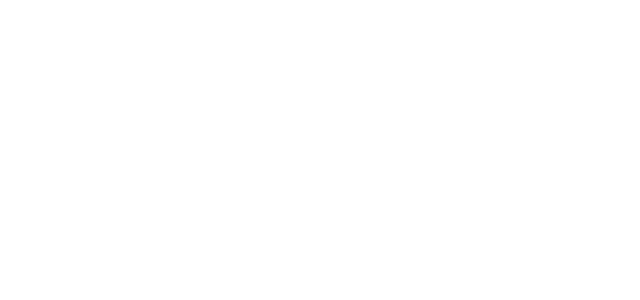
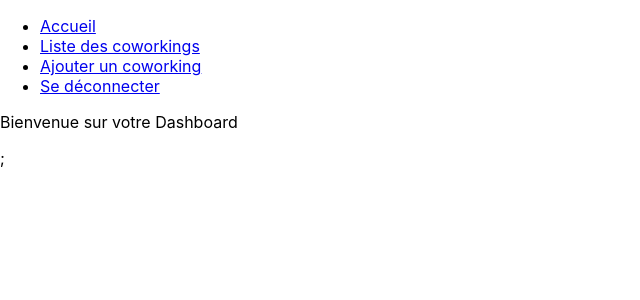
Before and after one commit to CelineChignon/CoworkingFront, a React (Create React App) app: page /admin in a window 1280 px wide. Before the commit this address had no page. Shown: the top 300 px of the page, without its empty margins (0-640 px from the left). Built offline with nearby package versions, Linux system fonts and the light colour scheme.

Commit message:
add DashboardPage and deconnexion

```diff
--- a/src/App.js
+++ b/src/App.js
@@ -1,9 +1,10 @@
 import { BrowserRouter, Route, Routes } from "react-router-dom";
-import CoworkingsPage from "./pages/CoworkingsPage";
-import CreateCoworkingPage from "./pages/CreateCoworkingPage";
-import HomePage from "./pages/HomePage";
-import LoginPage from "./pages/LoginPage";
-import UpdateCoworkingPage from "./pages/UpdateCoworkingPage";
+import CoworkingsPage from "./pages/admin/CoworkingsPage";
+import CreateCoworkingPage from "./pages/admin/CreateCoworkingPage";
+import HomePage from "./pages/public/HomePage";
+import LoginPage from "./pages/public/LoginPage";
+import UpdateCoworkingPage from "./pages/admin/UpdateCoworkingPage";
+import DashboardPage from "./pages/admin/DashboardPage";
 
 
 function App() {
@@ -12,6 +13,7 @@ function App() {
 
       <Routes>
         <Route path="/" element={<HomePage />} />
+        <Route path="/admin" element={<DashboardPage />} />
         <Route path="/admin/coworkings" element={<CoworkingsPage />} />
         <Route path="/admin/coworkings/create" element={<CreateCoworkingPage />} />
         <Route path="/admin/coworkings/:id/update" element={<UpdateCoworkingPage />} />
--- /dev/null
+++ b/src/components/admin/HeaderAdmin.jsx
@@ -0,0 +1,35 @@
+import Cookies from "js-cookie";
+import { Link, useNavigate } from "react-router-dom";
+
+const HeaderAdmin = () => {
+
+    const navigate = useNavigate()
+
+    // rajout d'un onclick sur le lien se deconnecter pour vider les cookies et renvoyer vers la page de connexion
+    const handleGetout = () => {
+        Cookies.remove("jwt");
+        navigate("/login")
+    }
+    return (
+        <header>
+            <nav>
+                <ul>
+                    <li>
+                        <Link to={"/"}>Accueil</Link>
+                    </li>
+                    <li>
+                        <Link to={"/admin/coworkings"}>Liste des coworkings</Link>
+                    </li>
+                    <li>
+                        <Link to={"/admin/coworkings/create"}>Ajouter un coworking</Link>
+                    </li>
+                    <li>
+                        <a href="#" onClick={handleGetout}>Se déconnecter</a>
+                    </li>
+                </ul>
+            </nav>
+        </header>
+    );
+};
+
+export default HeaderAdmin;
--- a/src/pages/CoworkingsPage.jsx
+++ b/src/pages/admin/CoworkingsPage.jsx
@@ -1,8 +1,9 @@
 import Cookies from "js-cookie";
 import React, { useEffect, useState } from "react";
-import { Link } from "react-router-dom";
+import { Link, useNavigate } from "react-router-dom";
+import HeaderAdmin from "../../components/admin/HeaderAdmin";
 const CoworkingsPage = () => {
-
+    const navigate = useNavigate()
     const [coworkings, setCoworkings] = useState([])
     const [deleteCoworkingMessage, setDeleteCoworkingMessage] = useState(null);
 
@@ -14,8 +15,12 @@ const CoworkingsPage = () => {
     }
     //Je passe la variable deleteCoworkingMessage dans la fonction useEffect, à chaque utilisation de cette variable par un utilisateur la liste des coworkings sera mise à jour
     useEffect(() => {
+        if (!Cookies.get("jwt")) {
+            navigate("/login");
+        }
         fetchApiCoworkings();
     }, [deleteCoworkingMessage])
+    // Rajout d'une condition, si les cookies jwt sont vident alors on redirige l'utlisateur vers la page de login
 
     // je créer une variable pour stocker le cookies et si l'utilisateur est connecté, Authorization (rajouté dans headers) va verifier que le cookie du navigateur a bien un token valide
     const token = Cookies.get("jwt");
@@ -35,6 +40,7 @@ const CoworkingsPage = () => {
     return (
 
         <div>
+            <HeaderAdmin />
             <h1>Liste de nos Coworkings:</h1>
             {deleteCoworkingMessage && <p>{deleteCoworkingMessage}</p>}
             {coworkings.map((coworking) => (
--- a/src/pages/CreateCoworkingPage.jsx
+++ b/src/pages/admin/CreateCoworkingPage.jsx
@@ -1,5 +1,7 @@
 import Cookies from "js-cookie";
+import { useEffect } from "react";
 import { useNavigate } from "react-router-dom";
+import HeaderAdmin from "../../components/admin/HeaderAdmin";
 
 const CreateCoworkingPage = () => {
     const navigate = useNavigate()
@@ -37,7 +39,8 @@ const CreateCoworkingPage = () => {
             },
 
         };
-        // je créer une variable pour stocker le cookies et si l'utilisateur est connecté, Authorization (rajouté dans headers) va verifier que le cookie du navigateur a bien un token valide
+        // je créer une variable pour stocker le cookies et si l'utilisateur est connecté, quand l'appel Api est effectué il verifie les différents objects (tel que method body et Authorization etc
+        // va verifier que le cookie du navigateur a bien un token valide
         const token = Cookies.get("jwt");
 
         //méthode Post pour effectuer des requêtes de création vers l'api, on renvoit dans le body les valeurs récuperées dans coworkingData
@@ -54,7 +57,18 @@ const CreateCoworkingPage = () => {
         navigate("/admin/coworkings");
     }
     // Utilisation de navigate pour rediriger l'utilisateur sur la liste des coworkings après rajout de la création
+    useEffect(() => {
+
+        if (!Cookies.get("jwt")) {
+            navigate("/login");
+        }
+
+    }, []);
+    // Rajout d'une condition, si les cookies jwt sont vident alors on redirige l'utlisateur vers la page de login
     return (
+        <>
+            <HeaderAdmin />
+
             <form onSubmit={handleSubmitCreate} >
                 <h1>Creating a coworking </h1>
                 <div>
@@ -115,6 +129,7 @@ const CreateCoworkingPage = () => {
 
 
             </form>
+        </>
     )
 }
 
--- /dev/null
+++ b/src/pages/admin/DashboardPage.jsx
@@ -0,0 +1,15 @@
+import HeaderAdmin from "../../components/admin/HeaderAdmin";
+
+
+const DashboardPage = () => {
+
+
+    return (
+        <>
+            <HeaderAdmin />
+            <p>Bienvenue sur votre Dashboard</p>;
+        </>
+    )
+};
+
+export default DashboardPage;
--- a/src/pages/UpdateCoworkingPage.jsx
+++ b/src/pages/admin/UpdateCoworkingPage.jsx
@@ -1,6 +1,8 @@
 import Cookies from "js-cookie";
 import React, { useEffect, useState } from "react";
 import { useNavigate, useParams } from "react-router-dom";
+import HeaderAdmin from "../../components/admin/HeaderAdmin";
+
 
 const UpdateCoworkingPage = () => {
     //const { id } = useParams()  sert à récupérer l'id de l'url
@@ -71,10 +73,16 @@ const UpdateCoworkingPage = () => {
         }
     }
     useEffect(() => {
+
+        if (!Cookies.get("jwt")) {
+            navigate("/login");
+        }
         fetchUpdateApi();
     }, []);
-
+    // Rajout d'une condition, si les cookies jwt sont vident alors on redirige l'utlisateur vers la page de login
     return (
+        <>
+            <HeaderAdmin />
             <form onSubmit={handleSubmitUpdate}>
                 <h1>Update a coworking </h1>
                 <p>Created the : {coworking && coworking.createdAt}</p>
@@ -137,6 +145,8 @@ const UpdateCoworkingPage = () => {
 
 
             </form>
+
+        </>
     )
 
 };
--- a/src/pages/LoginPage.jsx
+++ b/src/pages/public/LoginPage.jsx
@@ -1,6 +1,9 @@
 import Cookies from "js-cookie";
+import { useNavigate } from "react-router-dom";
 
 const LoginPage = () => {
+    const navigate = useNavigate()
+
     const handleLogin = async (event) => {
         event.preventDefault();
 
@@ -18,6 +21,7 @@ const LoginPage = () => {
             const loginData = await repApiLogin.json();
             const jwt = loginData.data;
             Cookies.set("jwt", jwt);
+            navigate("/admin/");
         }
     }
     return (
```
Also changed, not shown: src/pages/public/HomePage.jsx (renamed from src/pages/HomePage.jsx). Lines whose indentation alone changed are shown as unchanged.
